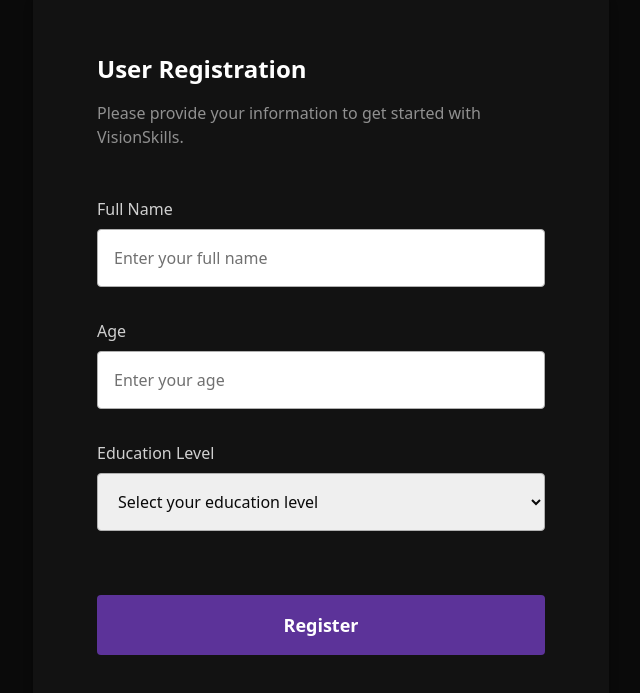
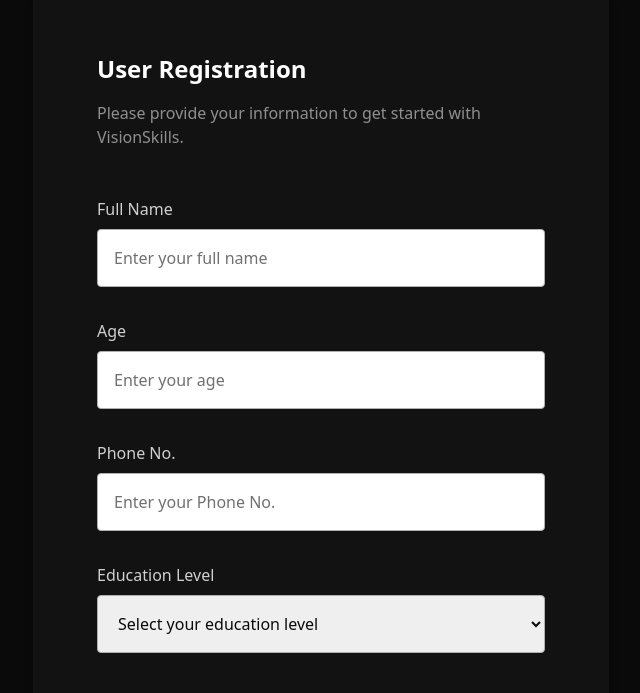
Before and after one commit to Chitrashr/Mini_project_6, a React (Vite) app: page /register in a window 1280 px wide. Shown: the part 107-800 px from the top of the page, without its empty margins (319-959 px from the left). Built offline with nearby package versions, Linux system fonts and the light colour scheme.

Commit message:
New field Ph No.

```diff
--- a/src/pages/Registration.tsx
+++ b/src/pages/Registration.tsx
@@ -13,7 +13,8 @@ const Registration: React.FC = () => {
   const [formData, setFormData] = useState({
     name: '',
     age: '',
-    education: ''
+    education: '',
+    phone: ''
   });
 
   useEffect(() => {
@@ -85,6 +86,19 @@ const Registration: React.FC = () => {
             placeholder="Enter your age"
           />
 
+          <FormField
+            id="phone"
+            label="Phone No."
+            type="string"
+            required
+            value={formData.phone}
+            onChange={handleChange}
+            onFocus={() => speak("Please enter your phone number.")}//new
+            min={18}
+            max={100}
+            placeholder="Enter your Phone No."
+          />
+
           {/* <FormField
             id="education"
             label="Education Level"
```
